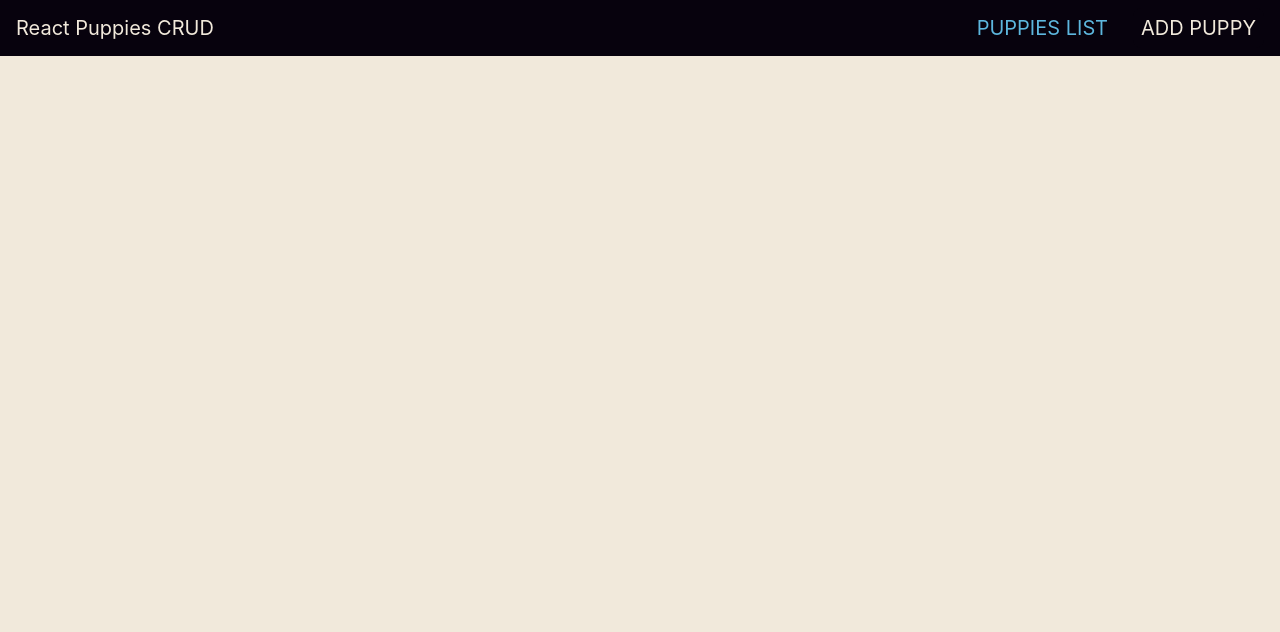
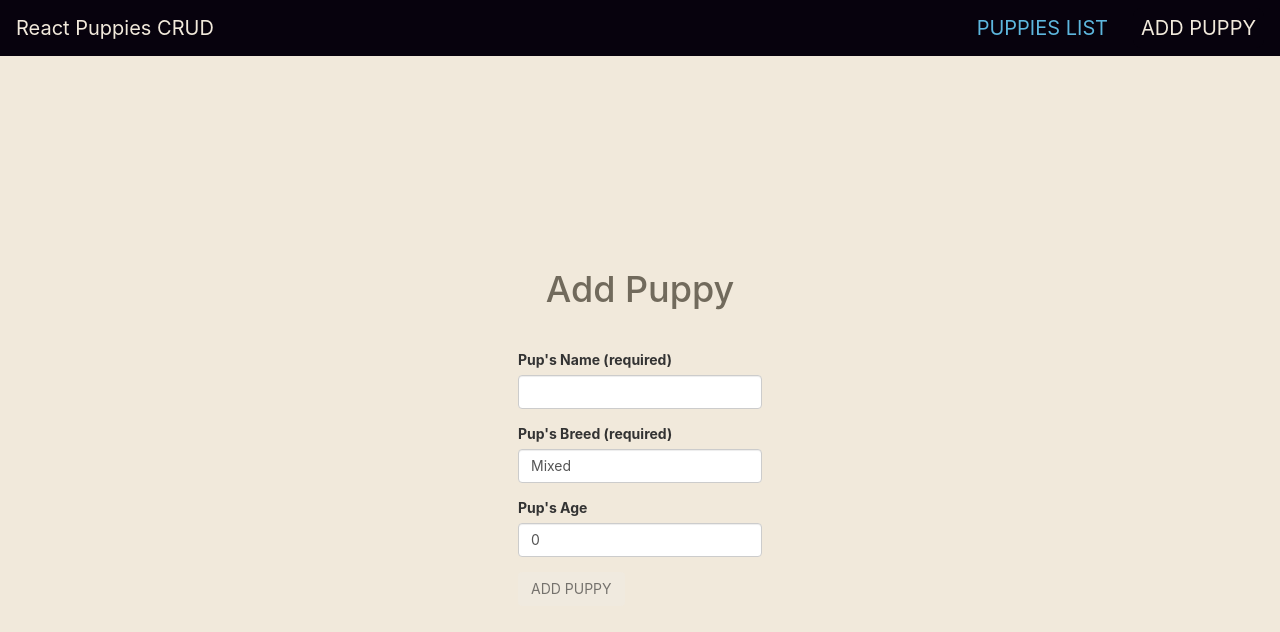
Before and after one commit to wingsforsophia/Puppy-app-frontend, a React (Create React App) app: page /add in a window 1280 px wide. Shown: the top 632 px of the page. Built offline with nearby package versions, Linux system fonts and the light colour scheme; no server answers.

Commit message:
make add puppy page

```diff
--- a/src/components/PuppyCard/PuppyCard.jsx
+++ b/src/components/PuppyCard/PuppyCard.jsx
@@ -0,0 +1,21 @@
+import React from 'react';
+
+function PuppyCard({puppy}) {
+    return (
+        <div className='panel panel-default'>
+            <div className="panel-heading">
+                <h3 className='panel-title'>{puppy.name}</h3>
+            </div>
+            <div className='panel-body'>
+                <dl>
+                    <dt>Breed</dt>
+                    <dd>{puppy.breed}</dd>
+                    <dt>Age</dt>
+                    <dd>{puppy.age}</dd>
+                </dl>
+            </div>
+        </div>
+    )
+}
+
+export default PuppyCard;
--- /dev/null
+++ b/src/pages/AddPuppyPage/AddPuppyPage.jsx
@@ -0,0 +1,75 @@
+import React, { Component } from 'react'
+
+class AddPuppyPage extends Component {
+    state = {
+        invalidForm: true,
+        formData: {
+            name: '',
+            breed: 'Mixed',
+            age: '0'
+        }
+    }
+
+    formRef = React.createRef()
+
+    handleSubmit = e => {
+        e.preventDefault()
+        this.props.handleAddPuppy(this.state.formData)
+    }
+
+    handleChange = e => {
+        const formData = {...this.state.formData, [e.target.name]: e.target.value}
+        this.setState({
+            formData,
+            invalidForm: !this.formRef.current.checkValidity()
+        })
+    }
+
+    render() {
+        return (
+            <>
+        <h1>Add Puppy</h1>
+        <form ref={this.formRef} autoComplete="off" onSubmit={this.handleSubmit}>
+          <div className="form-group">
+            <label>Pup's Name (required)</label>
+            <input
+              className="form-control"
+              name="name"
+              value={this.state.formData.name}
+              onChange={this.handleChange}
+              required
+            />
+          </div>
+          <div className="form-group">
+            <label>Pup's Breed (required)</label>
+            <input
+              className="form-control"
+              name="breed"
+              value={this.state.formData.breed}
+              onChange={this.handleChange}
+              required
+            />
+          </div>
+          <div className="form-group">
+            <label>Pup's Age</label>
+            <input
+              className="form-control"
+              name="age"
+              value={this.state.formData.age}
+              onChange={this.handleChange}
+            />
+          </div>
+          <button
+            type="submit"
+            className="btn"
+            disabled={this.state.invalidForm}
+          >
+            ADD PUPPY
+          </button>
+        </form>
+      </>
+        );
+    }
+}
+
+export default AddPuppyPage;
--- a/src/pages/App/App.js
+++ b/src/pages/App/App.js
@@ -3,6 +3,7 @@ import './App.css';
 import {Route, NavLink} from 'react-router-dom';
 import * as puppyAPI from '../../services/puppies-api'
 import PuppyListPage from '../PuppyListPage/PuppyListPage'
+import AddPuppyPage from '../AddPuppyPage/AddPuppyPage'
 
 class App extends Component {
   state = {
@@ -12,6 +13,13 @@ class App extends Component {
   async componentDidMount() {
     const puppies = await puppyAPI.getAll()
     this.setState({puppies})
+  }
+
+  handleAddPuppy = async newPupData => {
+    const newPup = await puppyAPI.create(newPupData)
+    this.setState(state => ({
+      puppies: [...state.puppies, newPup]
+    }), ()=> this.props.history.push('/'))
   }
 
   render() {
@@ -34,6 +42,14 @@ class App extends Component {
               />
             }
           />
+          <Route
+            exact path='/add'
+            render={() =>
+              <AddPuppyPage
+                handleAddPuppy={this.handleAddPuppy}
+              />
+            }
+          />
         </main>
       </div>
     )
--- a/src/pages/PuppyListPage/PuppyListPage.jsx
+++ b/src/pages/PuppyListPage/PuppyListPage.jsx
@@ -1,5 +1,6 @@
 import React from 'react'
 import './PuppyListPage.css'
+import PuppyCard from '../../components/PuppyCard/PuppyCard'
 
 const PuppyListPage = (props) => {
     return (
@@ -7,11 +8,10 @@ const PuppyListPage = (props) => {
             <h1>Puppy List</h1>
             <div className='PuppyListPage-grid'>
             {props.puppies.map(puppy =>
-            <div>
-                <li>Puppy Name: {puppy.name}</li>
-                <li>Breed: {puppy.breed}</li>
-                <li>Age: {puppy.age}</li>
-            </div>
+            <PuppyCard
+                key={puppy._id}
+                puppy={puppy}
+            />
         )}
       </div>
         </>
--- a/src/services/puppies-api.js
+++ b/src/services/puppies-api.js
@@ -4,3 +4,11 @@ export function getAll() {
     return fetch (BASE_URL)
     .then(res => res.json())
 }
+
+export function create(pup) {
+    return fetch(BASE_URL, {
+        method: 'POST',
+        headers: {'content-type': 'application/json'},
+        body: JSON.stringify(pup)
+    }).then(res => res.json())
+}
```
